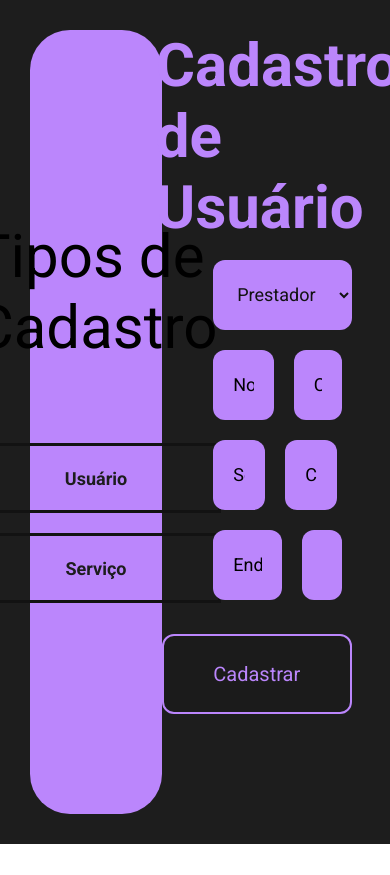
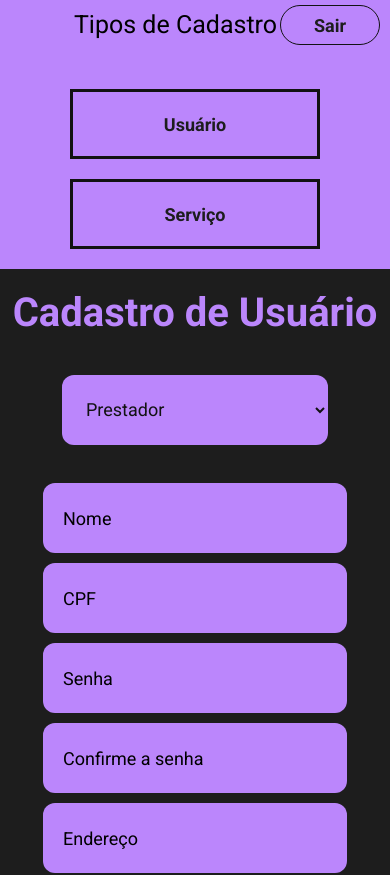
Before and after one commit to gabrielfallcon/university-projectReact, a React (Create React App) app: page /register in a window 390 px wide. Shown: the top 875 px of the page. Before the commit the page ends 844 px from the top, so only its background shows below. Built offline with nearby package versions, Linux system fonts and the light colour scheme.

Commit message:
:sparkles: deixando o site responsivo

```diff
--- a/src/components/Modal/styles.js
+++ b/src/components/Modal/styles.js
@@ -39,4 +39,17 @@ export const Container = styled.div`
     }
   }
 
+  @media(max-width: 768px) {
+    height: 100%;
+
+    .content {
+      width: 350px;
+      text-align: center;
+
+      h1 {
+        font-size: 30px;
+      }
+    }
+  }
+
 `;
--- a/src/pages/Login/index.js
+++ b/src/pages/Login/index.js
@@ -1,7 +1,7 @@
 import React, {useState} from 'react';
-import { Link } from 'react-router-dom'
 
 import logo from '../../assets/logo.png';
+
 
 import { Container, Content } from './styles';
 
@@ -10,16 +10,14 @@ const Login = ({ history }) => {
   const [password, setPassword] = useState('')
 
   const [user, setUser] = useState({
-    cpf: 49514232860,
-    senha: 20130036
+    cpf: 12345678910,
+    senha: 12345678910
   })
 
   const handleLogin = (e) => {
     e.preventDefault()
 
     if (cpf == user.cpf && password == user.senha) {
-        alert('Logou')
-
         setCpf('')
         setPassword('')
 
--- a/src/pages/Login/styles.js
+++ b/src/pages/Login/styles.js
@@ -7,7 +7,6 @@ export const Container = styled.div`
   background-color: #1D1D1D;
   padding: 30px;
   margin: 0;
-
   display: flex;
   align-items: center;
   justify-content: space-between;
@@ -18,6 +17,20 @@ export const Container = styled.div`
     position: absolute;
     right: 20%;
     top: 20%;
+  }
+
+  @media(max-width: 768px) {
+    padding: 0;
+    border-radius: 0;
+    flex-direction: column-reverse;
+    justify-content: center;
+
+    img {
+      width: 250px;
+      top: 20px;
+      position: relative;
+      right: 0;
+    }
   }
 `;
 
@@ -69,4 +82,31 @@ export const Content = styled.div`
       border: 0;
     }
   }
+
+  @media(max-width: 768px) {
+    width: 100%;
+    max-height: 400px;
+    border-radius: 0;
+    background-color: #1D1D1D;
+
+    h1{
+      display: none;
+    }
+
+    form{
+      input{
+        width: 80%;
+        color: #1D1D1D;
+        background-color: #BB86FC;
+        ::placeholder {
+          color: #121212;
+        }
+      }
+      button{
+        width: 180px;
+        background-color: #BB86FC;
+        color: #1D1D1D;
+      }
+    }
+  }
 `;
--- a/src/pages/Register/index.js
+++ b/src/pages/Register/index.js
@@ -5,7 +5,7 @@ import Error from '../../components/Error'
 
 import { Container, TypeRegister, FormRegister, UserRegister, ServiceRegister, Form } from './styles';
 
-const Register = () => {
+const Register = ({ history }) => {
   const [typeUser, setTypeUser] = useState(true)
   const [success, setSuccess] = useState(false)
 
@@ -30,23 +30,32 @@ const Register = () => {
     setSuccess(true)
   }
 
+  const logoff = () => {
+    history.push('/')
+  }
+
   return (
     <Container>
-        { success == true ? <Modal close={closeModel} title="Cadastrado com sucesso"/> : '' }
+      {success == true ? <Modal close={closeModel} title="Cadastrado com sucesso" /> : ''}
       <TypeRegister>
-        <h1>Tipos de Cadastro</h1>
-        <button onClick={setUser}>Usuário</button>
-        <button onClick={setService}>Serviço</button>
+        <header>
+          <h1>Tipos de Cadastro</h1>
+          <button onClick={logoff} className="logoff">Sair</button>
+        </header>
+        <div className="btn">
+          <button onClick={setUser}>Usuário</button>
+          <button onClick={setService}>Serviço</button>
+        </div>
       </TypeRegister>
 
       <FormRegister>
-        { typeUser === true
+        {typeUser === true
           ?
           <UserRegister>
             <h1>Cadastro de Usuário</h1>
             <Form onSubmit={handdlRegister}>
               <div className="line">
-                <select name="prestador" required>
+                <select name="prestador" className="prestador" required>
                   <option value="prestador">Prestador</option>
                   <option value="cliente">Cliente</option>
                   <option value="admin">Admin</option>
@@ -58,9 +67,9 @@ const Register = () => {
               </div>
               <div className="line">
                 <input type="password" value={password} onChange={(e) => setPassword(e.target.value)} className="senha" placeholder="Senha" required />
-                <input type="password" value={confirm}  onChange={(e) => setConfirm(e.target.value)} className="confirm" placeholder="Confirme a senha" required />
+                <input type="password" value={confirm} onChange={(e) => setConfirm(e.target.value)} className="confirm" placeholder="Confirme a senha" required />
               </div>
-                { password !== confirm ? <Error error="As senhas não batem"/> : '' }
+              {password !== confirm ? <Error error="As senhas não batem" /> : ''}
               <div className="line">
                 <input type="text" className="endereco" placeholder="Endereço" required />
                 <input type="text" className="numero" placeholder="Numero" required />
--- a/src/pages/Register/styles.js
+++ b/src/pages/Register/styles.js
@@ -11,6 +11,12 @@ export const Container = styled.div`
   display: flex;
   align-items: center;
   justify-content: space-between;
+
+  @media(max-width: 768px) {
+    flex-direction: column;
+    padding: 0;
+    height: auto;
+  }
 `;
 
 export const TypeRegister = styled.div`
@@ -22,13 +28,34 @@ export const TypeRegister = styled.div`
   align-items: center;
   justify-content: center;
   flex-direction: column;
+  position: relative;
+
+  header {
+    .logoff {
+      height: 60px;
+      width: 150px;
+      background-color: transparent;
+      border: 3px solid #121212;
+      color: #1d1d1d;
+      margin-bottom: 20px;
+      font-size: 18px;
+      font-weight: 600;
+      border-radius: 40px;
+      position:absolute;
+      top: 5px;
+      right: 10px;
+    }
 
     h1 {
       font-size: 60px;
       font-weight: 400;
       margin-bottom: 80px
     }
+  }
 
+  .btn{
+    display: flex;
+    flex-direction: column;
     button{
       height: 70px;
       width: 250px;
@@ -39,12 +66,43 @@ export const TypeRegister = styled.div`
       font-size: 18px;
       font-weight: 600;
     }
+  }
+
+  @media(max-width: 768px) {
+    width: 100%;
+    border-radius: 0;
+
+    header {
+      width: 100%;
+      display: flex;
+      align-items:center;
+      justify-content: space-around;
+
+      .logoff {
+        height: 40px;
+        width: 100px;
+        border: 1px solid #121212;
+      }
+
+      h1 {
+        font-size: 25px;
+        margin-bottom: 50px;
+        margin-left: -10%;
+        margin-top: 10px;
+      }
+    }
+  }
 `;
 
 export const FormRegister = styled.div`
   width: 50%;
   height: 100%;
   display: flex;
+
+  @media (max-width: 768px) {
+    width: 100%;
+    height: auto;
+  }
 `;
 
 export const UserRegister = styled.div`
@@ -58,6 +116,15 @@ export const UserRegister = styled.div`
     font-size: 60px;
     color: #BB86FC;
     margin-bottom: 10%;
+  }
+
+  @media(max-width: 768px) {
+    height: auto;
+
+    h1 {
+      font-size: 40px;
+      margin-top: 20px;
+    }
   }
 `;
 
@@ -73,6 +140,15 @@ export const ServiceRegister = styled.div`
     color: #BB86FC;
     margin-bottom: 10%;
   }
+
+  @media(max-width: 768px) {
+    height: auto;
+
+    h1 {
+      font-size: 40px;
+      margin-top: 20px;
+    }
+  }
 `;
 
 export const Form = styled.form`
@@ -86,8 +162,6 @@ export const Form = styled.form`
     margin-bottom: 20px;
     display: flex;
     justify-content: left;
-
-
 
     input, select {
       height: 70px;
@@ -103,6 +177,7 @@ export const Form = styled.form`
         color: #000000;
       }
     }
+
     textarea {
       width: 60%;
       height: 300px;
@@ -139,7 +214,6 @@ export const Form = styled.form`
     .numero{
       width: 20%;
     }
-
     .file {
       cursor: pointer;
     }
@@ -165,4 +239,32 @@ export const Form = styled.form`
     color: #BB86FC;
   }
 
+  @media(max-width: 768px) {
+    width: 100%;
+    height: auto;
+    padding: 0 5px;
+
+    .line {
+      flex-direction: column;
+      margin-bottom: 0;
+      align-items: center;
+
+      input {
+        width: 80% !important;
+        margin-bottom: 10px;
+      }
+      textarea {
+        width: 90%
+      }
+      .prestador {
+        width: 70%;
+      }
+    }
+
+    .cadastro {
+      margin-bottom: 20px;
+      align-self: center;
+    }
+  }
+
 `;
```
Lines whose indentation alone changed are shown as unchanged.
